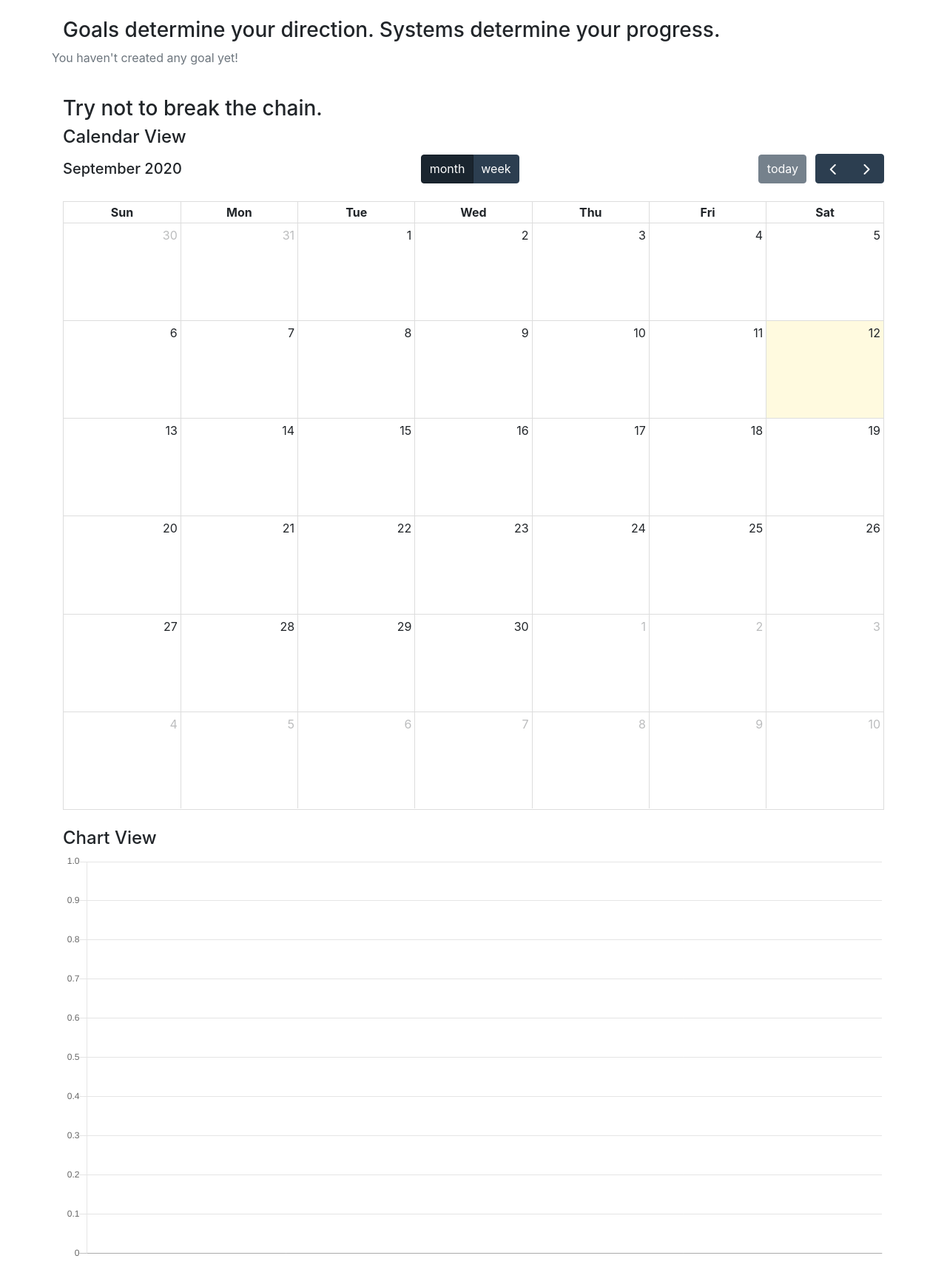
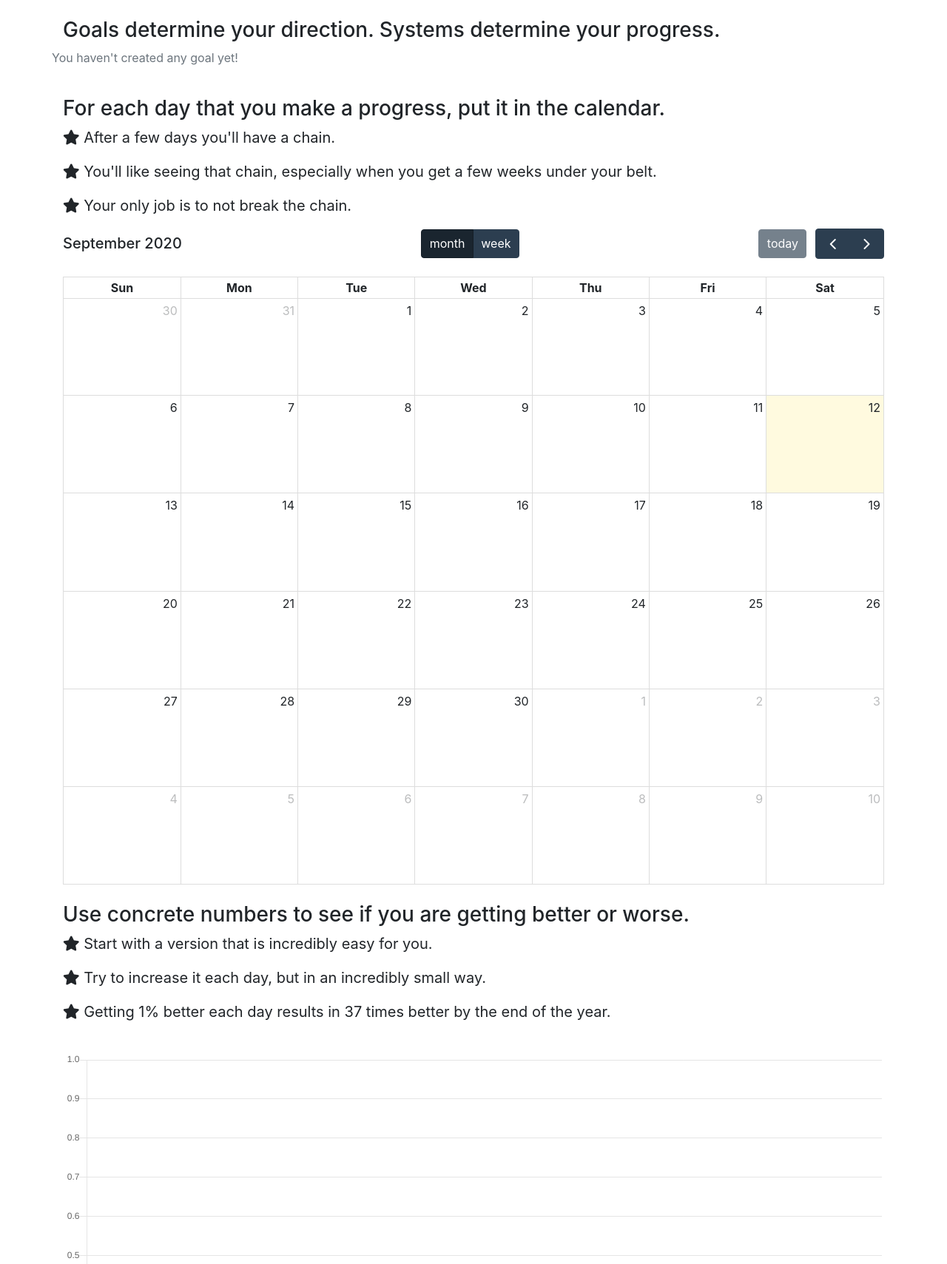
Before and after one commit to hoanhan101/kickstart, a Django app: page /goals/ in a window 1280 px wide. Shown: the part 74-1783 px from the top of the page at 74% size. Run offline with Django 3.2, Linux system fonts and the light colour scheme; the visitor is signed in with stand-in values (Sample User, id 1); data that the repository does not hold is empty; some libraries are stand-ins or nearby versions.

Commit message:
add title to chart

```diff
--- a/kickstart/templates/goals/goal_list.html
+++ b/kickstart/templates/goals/goal_list.html
@@ -34,8 +34,10 @@
     {% endfor %}
 
     <br>
-    <h3>Try not to break the chain.</h3>
-    <h4>Calendar View</h4>
+    <h3>For each day that you make a progress, put it in the calendar.</h3>
+    <p style="font-size: 20px;"><i class="fas fa-star"></i> After a few days you'll have a chain. </p>
+    <p style="font-size: 20px;"><i class="fas fa-star"></i> You'll like seeing that chain, especially when you get a few weeks under your belt. </p>
+    <p style="font-size: 20px;"><i class="fas fa-star"></i> Your only job is to not break the chain. </p>
     <script>
         document.addEventListener('DOMContentLoaded', function() {
             var calendarEl = document.getElementById('calendar');
@@ -84,7 +86,11 @@
     <div id='calendar'></div>
 
     <br>
-    <h4>Chart View</h4>
+    <h3> Use concrete numbers to see if you are getting better or worse. </h3>
+    <p style="font-size: 20px;"><i class="fas fa-star"></i> Start with a version that is incredibly easy for you. </p>
+    <p style="font-size: 20px;"><i class="fas fa-star"></i> Try to increase it each day, but in an incredibly small way. </p>
+    <p style="font-size: 20px;"><i class="fas fa-star"></i> Getting 1% better each day results in 37 times better by the end of the year. </p>
+    <br>
     <script>
         document.addEventListener('DOMContentLoaded', function() {
             var ctx = document.getElementById('myChart').getContext('2d');
@@ -131,6 +137,6 @@
         });
     </script>
     <canvas id="myChart"></canvas>
-
+    <br>
 
 {% endblock content %}
```
